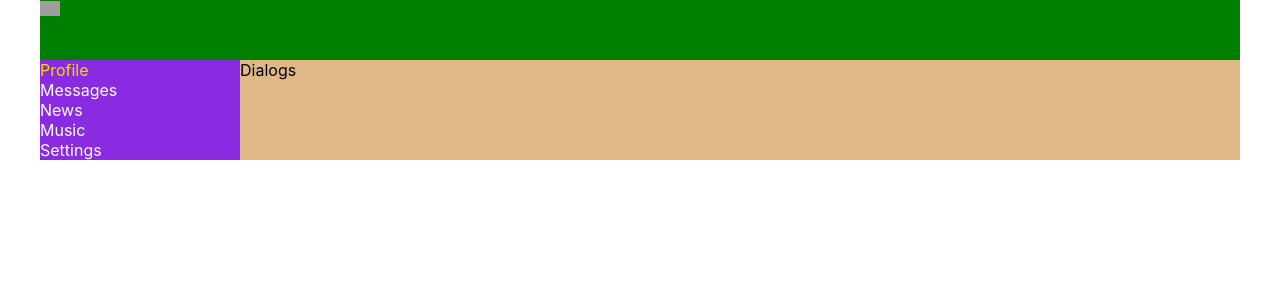
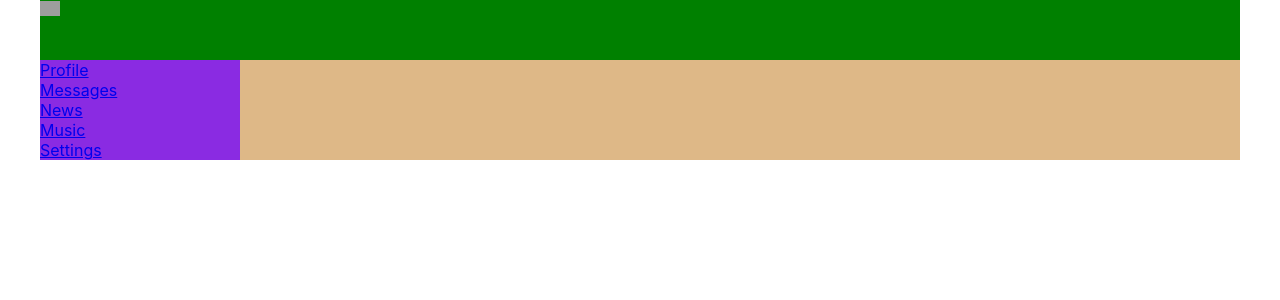
Before and after one commit to AndreiKastsiukovich/samurai-way-main, a React (Create React App) app: page / in a window 1280 px wide. Shown: the top 300 px of the page. Built offline with nearby package versions, Linux system fonts and the light colour scheme; grey boxes are pictures that could not be loaded.

Commit message:
Commit-1

```diff
--- a/src/App.tsx
+++ b/src/App.tsx
@@ -4,19 +4,22 @@
 import {Navbar} from "./components/Navbar/Navbar";
 import {Profile} from "./components/Profile/Profile";
 import {Dialogs} from "./components/Dialogs/Dialogs";
+import {BrowserRouter, Route} from "react-router-dom";
 
 
 const App = () => {
     return (
-        <div className='app-wrapper'>
-            <Header/>
-            <Navbar/>
-            <div className='app-wrapper-content'>
-                <Dialogs/>
+        <BrowserRouter>
+            <div className='app-wrapper'>
+                <Header/>
+                <Navbar/>
+                <div className='app-wrapper-content'>
+                    <Route path='/dialogs' component={Dialogs}/>
+                    <Route path='/profile' component={Profile}/>
+                </div>
+
             </div>
-            {/*<Profile />*/}
-        </div>
-    );
+        </BrowserRouter>);
 }
 
 export default App;
--- a/src/components/Navbar/Navbar.tsx
+++ b/src/components/Navbar/Navbar.tsx
@@ -4,19 +4,19 @@
 export const Navbar = () => {
     return <nav className={classes.nav}>
         <div className={`${classes.item} ${classes.active}`}>
-            <a>Profile</a>
+            <a href='/profile'>Profile</a>
         </div>
         <div className={classes.item}>
-            <a>Messages</a>
+            <a href='/dialogs'>Messages</a>
         </div>
         <div className={classes.item}>
-            <a>News</a>
+            <a href='/news'>News</a>
         </div>
         <div className={classes.item}>
-            <a>Music</a>
+            <a href='/music'>Music</a>
         </div>
         <div className={classes.item}>
-            <a>Settings</a>
+            <a href='settings'>Settings</a>
         </div>
     </nav>
 }
```
Also changed, not shown: src/components/Music/Music.module.css (added), src/components/Music/Music.tsx (added), src/components/News/News.module.css (added), src/components/News/News.tsx (added), src/components/Settings/Settings.module.css (added), src/components/Settings/Settings.tsx (added).
